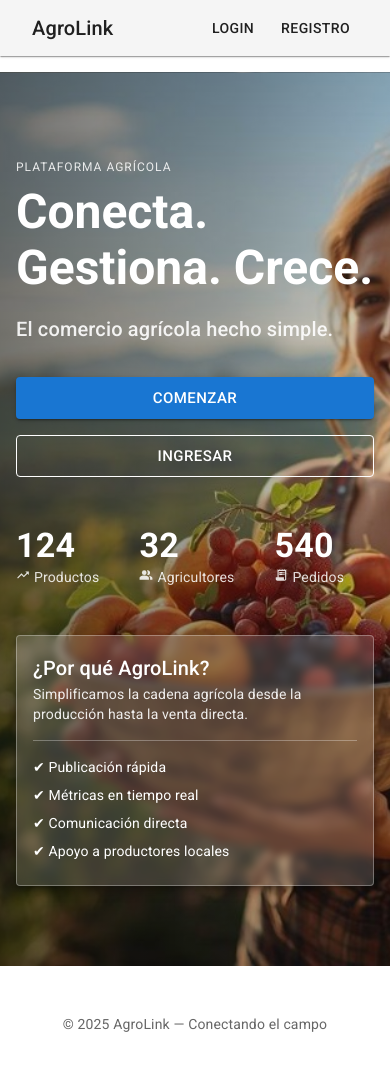
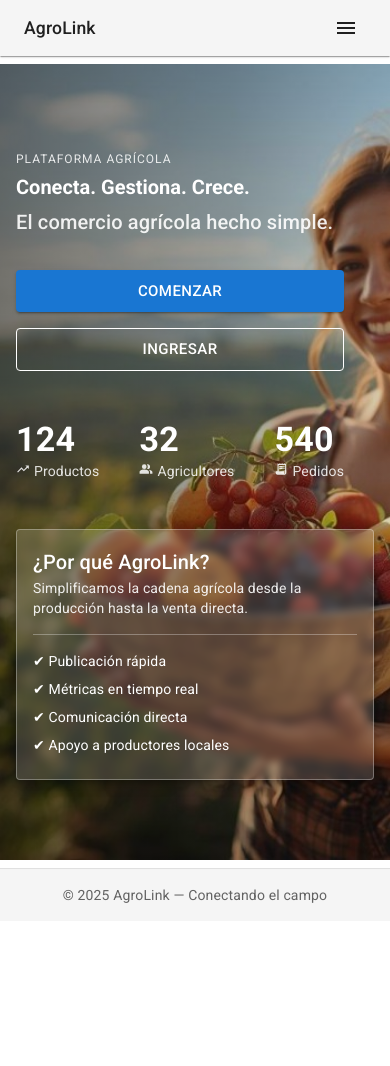
Before and after one commit to SaulAguilarLavado/frontend-agrolink, a React (Create React App) app: page / in a window 390 px wide. After the commit the page ends 921 px from the top, so only its background shows below. Built offline with nearby package versions, Linux system fonts and the light colour scheme.

Commit message:
Añadi Responsive

```diff
--- a/src/App.css
+++ b/src/App.css
@@ -71,6 +71,39 @@
   .card-left, .card-right {
     display: none !important;
   }
+
+  .hero {
+    padding: 1rem !important;
+  }
+
+  .stats {
+    flex-direction: column;
+    gap: 0.75rem;
+    align-items: center;
+  }
+
+  h1, .display-5 {
+    font-size: 1.75rem !important;
+  }
+
+  h2 {
+    font-size: 1.5rem !important;
+  }
+
+  h3 {
+    font-size: 1.25rem !important;
+  }
+
+  .navbar-brand {
+    font-size: 1.1rem;
+  }
+}
+
+@media (max-width: 599px) {
+  /* Extra small devices */
+  .product-grid {
+    grid-template-columns: 1fr !important;
+  }
 }
 
 .opacity-85 { opacity: .85 }
@@ -93,6 +126,18 @@
 /* Small tweaks for layout */
 main { min-height: calc(100vh - 140px); }
 
+/* Asegurar que el layout ocupe toda la altura */
+#root {
+  display: flex;
+  flex-direction: column;
+  min-height: 100vh;
+}
+
+/* Footer siempre visible */
+footer {
+  margin-top: auto;
+}
+
 /* Home interactive styles */
 .stats { display:flex; gap:1.25rem; margin-top: .5rem }
 .stat { text-align:center }
--- a/src/App.js
+++ b/src/App.js
@@ -31,8 +31,8 @@ import { CartProvider, useCart } from './context/CartContext';
 import { NotificationsProvider } from './context/NotificationsContext';
 
 // Componentes de Material UI e Iconos
-import { AppBar, Toolbar, Typography, Button, Container, Grid, Card, CardContent, Box, Stack, Divider, Badge, IconButton } from '@mui/material';
-import { TrendingUp, PeopleAlt, ReceiptLong, Logout, ShoppingCart, Notifications as NotificationsIcon } from '@mui/icons-material';
+import { AppBar, Toolbar, Typography, Button, Container, Grid, Card, CardContent, Box, Stack, Divider, Badge, IconButton, Drawer, List, ListItem, ListItemButton, ListItemText, useMediaQuery, useTheme } from '@mui/material';
+import { TrendingUp, PeopleAlt, ReceiptLong, Logout, ShoppingCart, Notifications as NotificationsIcon, Menu as MenuIcon } from '@mui/icons-material';
 
 import './App.css';
 
@@ -112,10 +112,14 @@ const NotificationsNav = React.memo(({ currentUser }) => {
 // ========================
 const AppLayout = () => {
   const [currentUser, setCurrentUser] = React.useState(authService.getCurrentUser());
+  const [mobileMenuOpen, setMobileMenuOpen] = React.useState(false);
+  const theme = useTheme();
+  const isMobile = useMediaQuery(theme.breakpoints.down('md'));
 
   const handleLogout = () => {
     authService.logout();
     setCurrentUser(null);
+    setMobileMenuOpen(false);
     // Navegar al home después de logout
     return <Navigate to="/" />;
   };
@@ -124,12 +128,76 @@ const AppLayout = () => {
   const isComprador = currentUser?.roles?.includes('ROLE_COMPRADOR');
   const isAdmin = currentUser?.roles?.includes('ROLE_ADMINISTRADOR');
 
+  const toggleMobileMenu = () => setMobileMenuOpen(!mobileMenuOpen);
+
+  const menuItems = React.useMemo(() => {
+    if (!currentUser) {
+      return [
+        { label: 'Login', path: '/login' },
+        { label: 'Registro', path: '/register' }
+      ];
+    }
+
+    const items = [{ label: 'Dashboard', path: '/dashboard' }];
+
+    if (isAgricultor) {
+      items.push(
+        { label: 'Inventario', path: '/inventory' },
+        { label: 'Mis Cultivos', path: '/my-crops' }
+      );
+    }
+
+    if (isComprador) {
+      items.push(
+        { label: 'Mercado', path: '/marketplace' },
+        { label: 'Mis Pedidos', path: '/mis-pedidos' }
+      );
+    }
+
+    if (isAdmin) {
+      items.push({ label: 'Admin Pedidos', path: '/admin/pedidos' });
+    }
+
+    return items;
+  }, [currentUser, isAgricultor, isComprador, isAdmin]);
+
   return (
     <>
       <AppBar position="static" color="default" elevation={1}>
-        <Toolbar>
-          <Container sx={{ display: 'flex', alignItems: 'center', justifyContent: 'space-between' }}>
-            <Typography component={RouterLink} to={currentUser ? "/dashboard" : "/"} variant="h6" sx={{ textDecoration: "none", color: "inherit" }}>AgroLink</Typography>
+        <Toolbar sx={{ minHeight: { xs: 56, sm: 64 } }}>
+          <Container sx={{ display: 'flex', alignItems: 'center', justifyContent: 'space-between', px: { xs: 1, sm: 2 } }}>
+            <Typography
+              component={RouterLink}
+              to={currentUser ? "/dashboard" : "/"}
+              variant="h6"
+              sx={{
+                textDecoration: "none",
+                color: "inherit",
+                fontSize: { xs: '1.1rem', sm: '1.25rem' }
+              }}
+            >
+              AgroLink
+            </Typography>
+
+            {isMobile ? (
+              // MOBILE: Hamburger Menu
+              <Stack direction="row" spacing={1} alignItems="center">
+                {currentUser && (
+                  <>
+                    {isComprador && <CartNav />}
+                    <NotificationsNav currentUser={currentUser} />
+                  </>
+                )}
+                <IconButton
+                  color="inherit"
+                  onClick={toggleMobileMenu}
+                  edge="end"
+                >
+                  <MenuIcon />
+                </IconButton>
+              </Stack>
+            ) : (
+              // DESKTOP: Full Menu
               <Stack direction="row" spacing={1} alignItems="center">
                 {currentUser ? (
                   <>
@@ -158,11 +226,46 @@ const AppLayout = () => {
                   </>
                 )}
               </Stack>
+            )}
           </Container>
         </Toolbar>
       </AppBar>
 
-      <Box sx={{ flexGrow: 1, py: 2 }}>
+      {/* Mobile Drawer Menu */}
+      <Drawer
+        anchor="right"
+        open={mobileMenuOpen}
+        onClose={() => setMobileMenuOpen(false)}
+        sx={{
+          '& .MuiDrawer-paper': {
+            width: 250,
+            pt: 2
+          }
+        }}
+      >
+        <List>
+          {menuItems.map((item) => (
+            <ListItem key={item.path} disablePadding>
+              <ListItemButton
+                component={RouterLink}
+                to={item.path}
+                onClick={() => setMobileMenuOpen(false)}
+              >
+                <ListItemText primary={item.label} />
+              </ListItemButton>
+            </ListItem>
+          ))}
+          {currentUser && (
+            <ListItem disablePadding>
+              <ListItemButton onClick={handleLogout}>
+                <ListItemText primary="Cerrar Sesión" />
+              </ListItemButton>
+            </ListItem>
+          )}
+        </List>
+      </Drawer>
+
+      <Box sx={{ flexGrow: 1, py: { xs: 1, sm: 2 }, minHeight: 'calc(100vh - 200px)' }}>
         <ErrorBoundary>
           <Routes>
             <Route path="/" element={<Home />} />
@@ -191,8 +294,19 @@ const AppLayout = () => {
         </ErrorBoundary>
       </Box>
 
-      <Box component="footer" sx={{ py: 4, mt: 'auto', textAlign: 'center' }}>
-        <Typography variant="body2" color="text.secondary">© {new Date().getFullYear()} AgroLink — Conectando el campo</Typography>
+      <Box
+        component="footer"
+        sx={{
+          py: { xs: 2, sm: 4 },
+          mt: 'auto',
+          textAlign: 'center',
+          borderTop: '1px solid #e0e0e0',
+          bgcolor: '#f5f5f5'
+        }}
+      >
+        <Typography variant="body2" color="text.secondary">
+          © {new Date().getFullYear()} AgroLink — Conectando el campo
+        </Typography>
       </Box>
     </>
   );
--- a/src/components/Dashboard.jsx
+++ b/src/components/Dashboard.jsx
@@ -119,7 +119,7 @@ const Dashboard = () => {
             })}
           </Stack>
 
-          <Grid container spacing={3}>
+          <Grid container spacing={{ xs: 2, sm: 3 }}>
             <Grid item xs={6} sm={4} md={3}>
               <Paper elevation={0} sx={{
                 textAlign: 'center',
@@ -204,10 +204,10 @@ const Dashboard = () => {
 
       {/* Contenido principal */}
       <Container maxWidth="lg" sx={{ py: 6 }}>
-        <Grid container spacing={4}>
+        <Grid container spacing={{ xs: 2, sm: 3, md: 4 }}>
           {isAgricultor && (
             <>
-              <Grid item xs={12} md={6} lg={4}>
+              <Grid item xs={12} sm={6} md={6} lg={4}>
                 <Card sx={{
                   height: '100%',
                   background: 'linear-gradient(135deg, rgba(76, 175, 80, 0.9) 0%, rgba(129, 199, 132, 0.9) 100%)',
@@ -231,7 +231,7 @@ const Dashboard = () => {
                     borderRadius: '50%'
                   }
                 }}>
-                  <CardContent sx={{ p: 4, position: 'relative', zIndex: 1 }}>
+                  <CardContent sx={{ p: { xs: 2, sm: 3, md: 4 }, position: 'relative', zIndex: 1 }}>
                     <Box sx={{ display: 'flex', alignItems: 'center', mb: 3 }}>
                       <Avatar sx={{ bgcolor: 'rgba(255,255,255,0.2)', width: 56, height: 56, mr: 2 }}>
                         <Inventory2 sx={{ fontSize: 32 }} />
@@ -281,7 +281,7 @@ const Dashboard = () => {
                 </Card>
               </Grid>
 
-              <Grid item xs={12} md={6} lg={4}>
+              <Grid item xs={12} sm={6} md={6} lg={4}>
                 <Card sx={{
                   height: '100%',
                   background: 'linear-gradient(135deg, rgba(255, 167, 38, 0.9) 0%, rgba(251, 192, 45, 0.9) 100%)',
@@ -305,7 +305,7 @@ const Dashboard = () => {
                     borderRadius: '50%'
                   }
                 }}>
-                  <CardContent sx={{ p: 4, position: 'relative', zIndex: 1 }}>
+                  <CardContent sx={{ p: { xs: 2, sm: 3, md: 4 }, position: 'relative', zIndex: 1 }}>
                     <Box sx={{ display: 'flex', alignItems: 'center', mb: 3 }}>
                       <Avatar sx={{ bgcolor: 'rgba(255,255,255,0.2)', width: 56, height: 56, mr: 2 }}>
                         <LocalShipping sx={{ fontSize: 32 }} />
@@ -347,7 +347,7 @@ const Dashboard = () => {
                   </CardContent>
                 </Card>
               </Grid>
-              <Grid item xs={12} md={6} lg={4}>
+              <Grid item xs={12} sm={6} md={6} lg={4}>
                 <Card sx={{
                   height: '100%',
                   background: 'linear-gradient(135deg, rgba(103, 58, 183, 0.9) 0%, rgba(156, 39, 176, 0.9) 100%)',
@@ -371,7 +371,7 @@ const Dashboard = () => {
                     borderRadius: '50%'
                   }
                 }}>
-                  <CardContent sx={{ p: 4, position: 'relative', zIndex: 1 }}>
+                  <CardContent sx={{ p: { xs: 2, sm: 3, md: 4 }, position: 'relative', zIndex: 1 }}>
                     <Box sx={{ display: 'flex', alignItems: 'center', mb: 3 }}>
                       <Avatar sx={{ bgcolor: 'rgba(255,255,255,0.2)', width: 56, height: 56, mr: 2 }}>
                         <Agriculture sx={{ fontSize: 32 }} />
@@ -437,7 +437,7 @@ const Dashboard = () => {
                     borderRadius: '50%'
                   }
                 }}>
-                  <CardContent sx={{ p: 4, position: 'relative', zIndex: 1 }}>
+                  <CardContent sx={{ p: { xs: 2, sm: 3, md: 4 }, position: 'relative', zIndex: 1 }}>
                     <Box sx={{ display: 'flex', alignItems: 'center', mb: 3 }}>
                       <Avatar sx={{ bgcolor: 'rgba(255,255,255,0.2)', width: 56, height: 56, mr: 2 }}>
                         <AttachMoney sx={{ fontSize: 32 }} />
@@ -506,7 +506,7 @@ const Dashboard = () => {
                   borderRadius: '50%'
                 }
               }}>
-                <CardContent sx={{ p: 4, position: 'relative', zIndex: 1 }}>
+                <CardContent sx={{ p: { xs: 2, sm: 3, md: 4 }, position: 'relative', zIndex: 1 }}>
                   <Box sx={{ display: 'flex', alignItems: 'center', mb: 3 }}>
                     <Avatar sx={{ bgcolor: 'rgba(255,255,255,0.2)', width: 56, height: 56, mr: 2 }}>
                       <Assessment sx={{ fontSize: 32 }} />
@@ -516,7 +516,7 @@ const Dashboard = () => {
                   <Typography variant="body2" sx={{ mb: 3, opacity: 0.95 }}>
                     Accede a informes detallados de tu actividad
                   </Typography>
-                  <Grid container spacing={2}>
+                  <Grid container spacing={{ xs: 1, sm: 2 }}>
                     {isAgricultor && (
                       <>
                         <Grid item xs={12} sm={4}>
@@ -607,7 +607,7 @@ const Dashboard = () => {
 
           {isComprador && (
             <>
-              <Grid item xs={12} md={6}>
+              <Grid item xs={12} sm={6} md={6}>
                 <Card sx={{
                   height: '100%',
                   background: 'linear-gradient(135deg, rgba(33, 150, 243, 0.9) 0%, rgba(3, 169, 244, 0.9) 100%)',
@@ -631,7 +631,7 @@ const Dashboard = () => {
                     borderRadius: '50%'
                   }
                 }}>
-                  <CardContent sx={{ p: 4, position: 'relative', zIndex: 1 }}>
+                  <CardContent sx={{ p: { xs: 2, sm: 3, md: 4 }, position: 'relative', zIndex: 1 }}>
                     <Box sx={{ display: 'flex', alignItems: 'center', mb: 3 }}>
                       <Avatar sx={{ bgcolor: 'rgba(255,255,255,0.2)', width: 56, height: 56, mr: 2 }}>
                         <ShoppingCart sx={{ fontSize: 32 }} />
@@ -662,7 +662,7 @@ const Dashboard = () => {
                 </Card>
               </Grid>
 
-              <Grid item xs={12} md={6}>
+              <Grid item xs={12} sm={6} md={6}>
                 <Card sx={{
                   height: '100%',
                   background: 'linear-gradient(135deg, rgba(156, 39, 176, 0.9) 0%, rgba(233, 30, 99, 0.9) 100%)',
@@ -686,7 +686,7 @@ const Dashboard = () => {
                     borderRadius: '50%'
                   }
                 }}>
-                  <CardContent sx={{ p: 4, position: 'relative', zIndex: 1 }}>
+                  <CardContent sx={{ p: { xs: 2, sm: 3, md: 4 }, position: 'relative', zIndex: 1 }}>
                     <Box sx={{ display: 'flex', alignItems: 'center', mb: 3 }}>
                       <Avatar sx={{ bgcolor: 'rgba(255,255,255,0.2)', width: 56, height: 56, mr: 2 }}>
                         <LocalShipping sx={{ fontSize: 32 }} />
```
Also changed, not shown: src/components/Marketplace.css (+26 -6 lines). Lines whose indentation alone changed are shown as unchanged.
